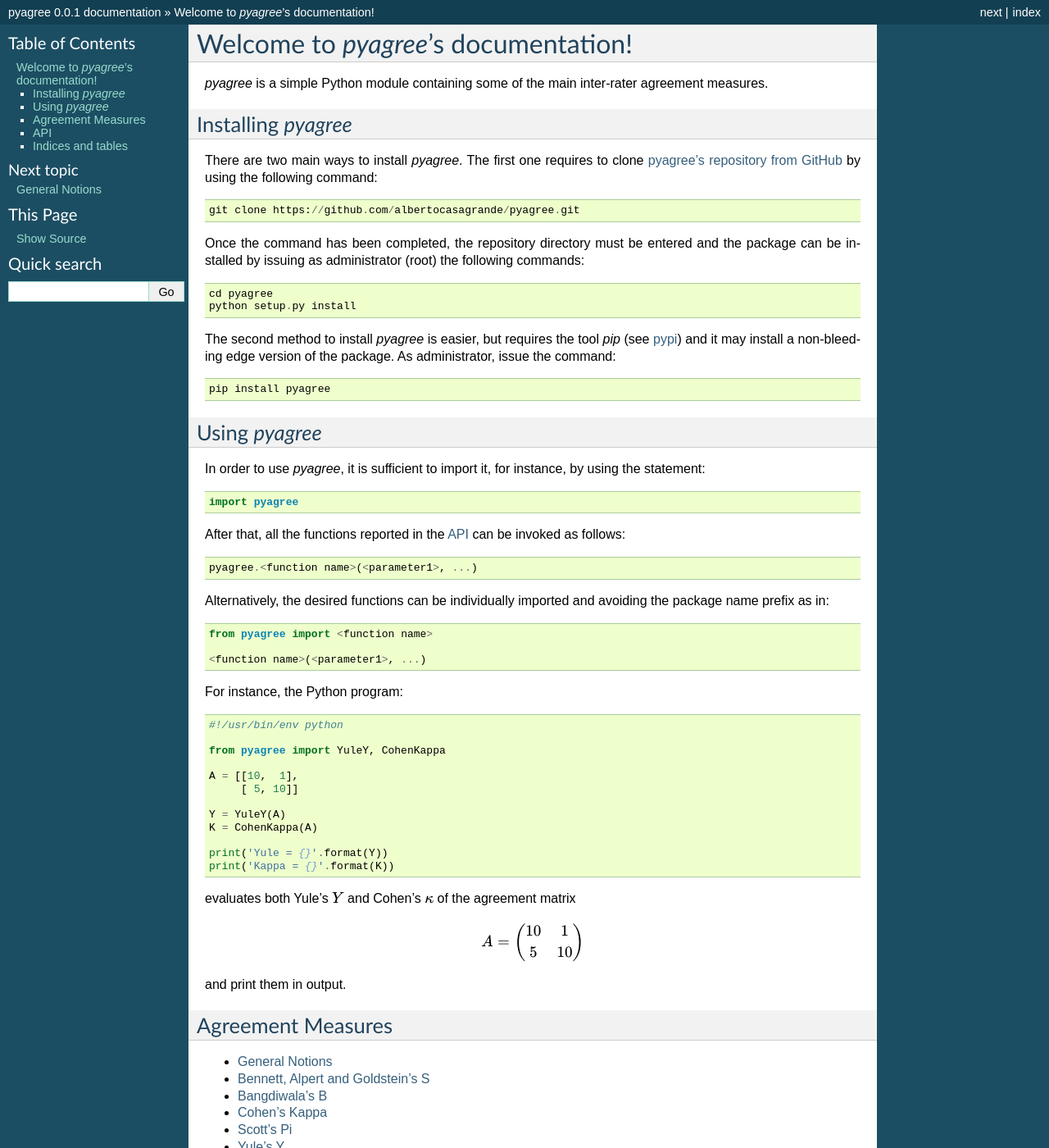
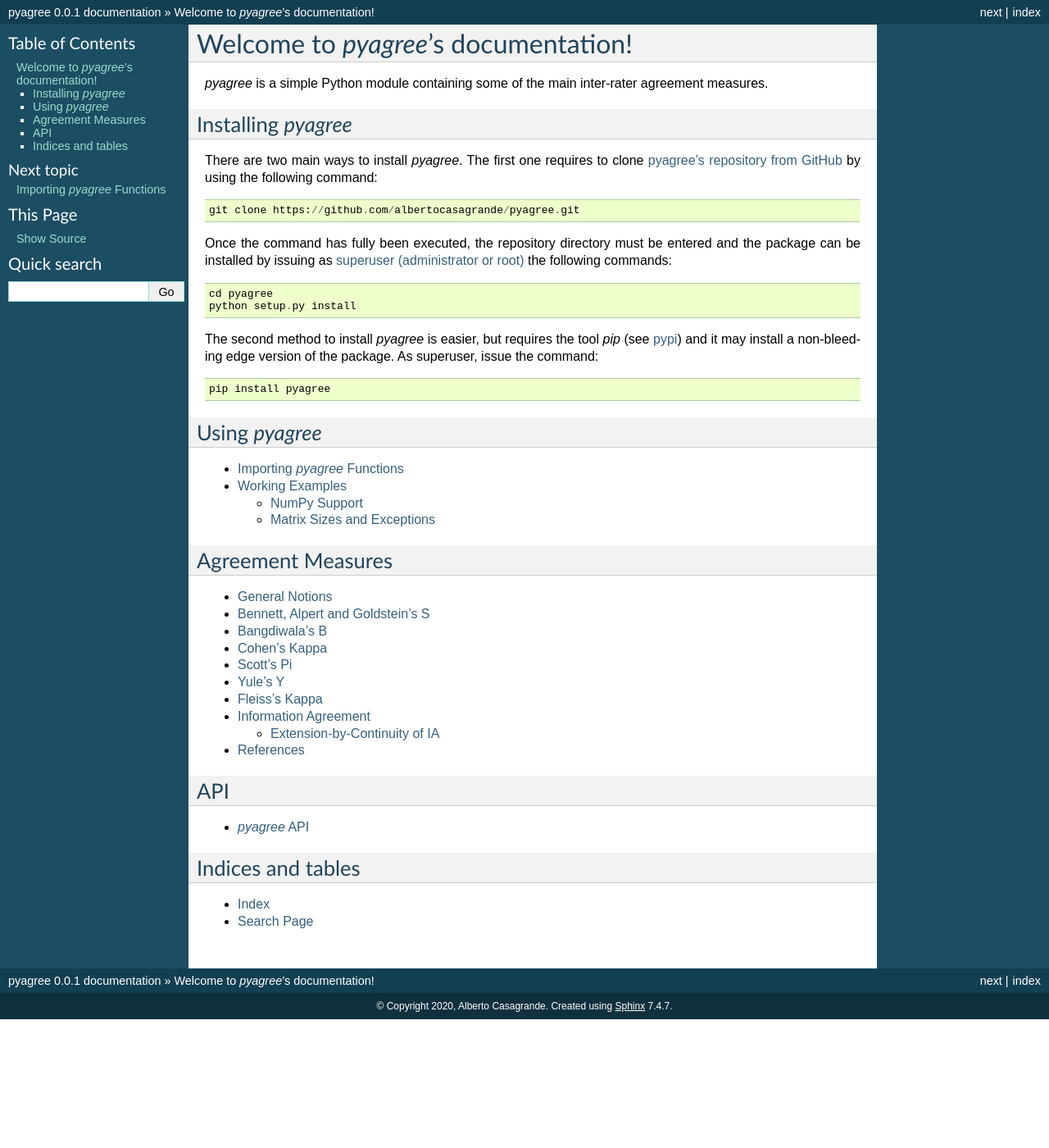
Before and after one commit to albertocasagrande/pyagree, a Sphinx documentation site: the page built from doc/source/index.rst, in a window 1280 px wide and 1400 px high. Shown: the whole window at 82% size. Built offline with Sphinx 7.4.7, drawn with Linux system fonts in a browser that asks for light colours; formulas are drawn with MathJax 3.

Commit message:
Improved the documentation

```diff
--- a/doc/source/index.rst
+++ b/doc/source/index.rst
@@ -17,70 +17,29 @@
 
     git clone https://github.com/albertocasagrande/pyagree.git
 
-Once the command has been completed, the repository directory must be entered
-and the package can be installed by issuing as administrator (root) the
-following commands::
+Once the command has fully been executed, the repository directory must be entered
+and the package can be installed by issuing as
+`superuser (administrator or root) <https://en.wikipedia.org/wiki/Superuser>`_
+the following commands::
 
     cd pyagree
     python setup.py install
 
 The second method to install `pyagree` is easier, but requires the tool `pip`
 (see `pypi <https://pypi.org/project/pip/>`_) and it may install a
-non-bleeding edge version of the package. As administrator, issue the
+non-bleeding edge version of the package. As superuser, issue the
 command::
 
     pip install pyagree
 
-
-.. _using_pyagree:
 
 Using `pyagree`
 ===============
 
 .. toctree::
 
-In order to use `pyagree`, it is sufficient to import it, for instance,
-by using the statement::
+	using
 
-    import pyagree
-
-After that, all the functions reported in the :ref:`API <pyagree_API>`
-can be invoked as follows::
-
-    pyagree.<function name>(<parameter1>, ...)
-
-Alternatively, the desired functions can be individually imported
-and avoiding the package name prefix as in::
-
-    from pyagree import <function name>
-
-    <function name>(<parameter1>, ...)
-
-For instance, the Python program::
-
-    #!/usr/bin/env python
-
-    from pyagree import YuleY, CohenKappa
-
-    A = [[10,  1],
-	 [ 5, 10]]
-
-    Y = YuleY(A)
-    K = CohenKappa(A)
-
-    print('Yule = {}'.format(Y))
-    print('Kappa = {}'.format(K))
-
-evaluates both Yule's :math:`Y` and Cohen's :math:`\kappa` of
-the agreement matrix
-
-.. math::
-   A = \left(\begin{array}{cc}
-   10 & 1\\
-   5 & 10\\
-   \end{array}\right)
-
-and print them in output.
 
 .. _agreement_measures:
 
```
Also changed, not shown: doc/source/using.rst (added, +132 -0 lines).
